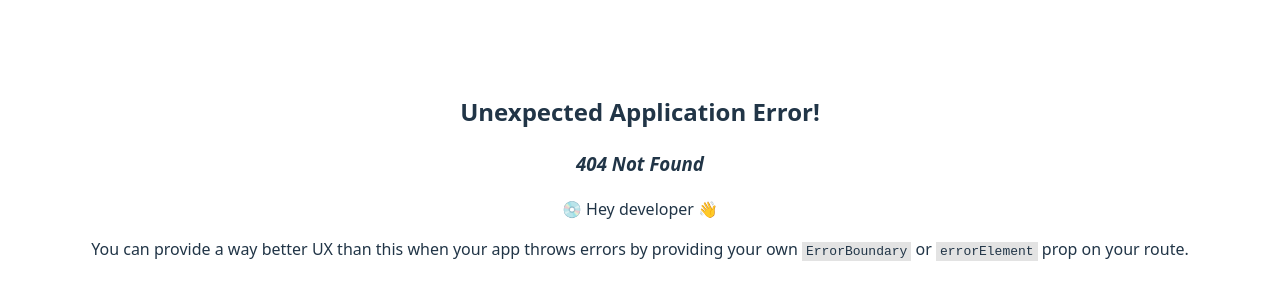
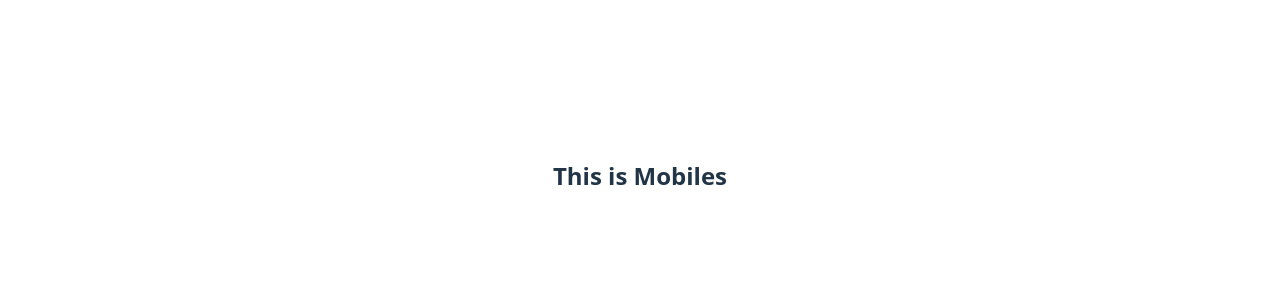
Before and after one commit to lokmanhossen678/intro-to-react-router, a React (Vite) app: page /mobils in a window 1280 px wide. Before the commit this address had no page. Shown: the part 224-524 px from the top of the page. Built offline with nearby package versions, Linux system fonts and the light colour scheme.

Commit message:
added some component

```diff
--- /dev/null
+++ b/src/components/Header/Header.jsx
@@ -0,0 +1,11 @@
+import React from 'react';
+
+const Header = () => {
+    return (
+        <div>
+            <h3>This is header</h3>
+        </div>
+    );
+};
+
+export default Header;
--- /dev/null
+++ b/src/components/Home/Home.jsx
@@ -0,0 +1,11 @@
+import React from 'react';
+
+const Home = () => {
+    return (
+        <div>
+            <h1>I am HOme</h1>
+        </div>
+    );
+};
+
+export default Home;
--- /dev/null
+++ b/src/components/Mobils/Mobils.jsx
@@ -0,0 +1,11 @@
+import React from 'react';
+
+const Mobils = () => {
+    return (
+        <div>
+                <h2>This is Mobiles</h2>
+        </div>
+    );
+};
+
+export default Mobils;
--- /dev/null
+++ b/src/components/Root/Root.jsx
@@ -0,0 +1,14 @@
+import React from 'react';
+import Header from '../Header/Header';
+import { Outlet } from 'react-router';
+
+const Root = () => {
+    return (
+        <div>
+          <Header></Header>
+          <Outlet></Outlet>
+        </div>
+    );
+};
+
+export default Root;
--- a/src/main.jsx
+++ b/src/main.jsx
@@ -3,11 +3,18 @@ import { createRoot } from 'react-dom/client'
 import './index.css'
 import App from './App.jsx'
 import { createBrowserRouter, RouterProvider } from 'react-router'
+import Root from './components/Root/Root.jsx'
+import Mobils from './components/Mobils/Mobils.jsx'
+import Home from './components/Home/Home.jsx'
 
 const router =createBrowserRouter([
   {
     path:'/',
-    element:<div>Wellcome to react router</div>
+    component:Root,
+    children:[
+      {index:true, Component:Home},
+      {path:'mobils', Component: Mobils}
+    ]
   },
   {
     path:'About',
```
